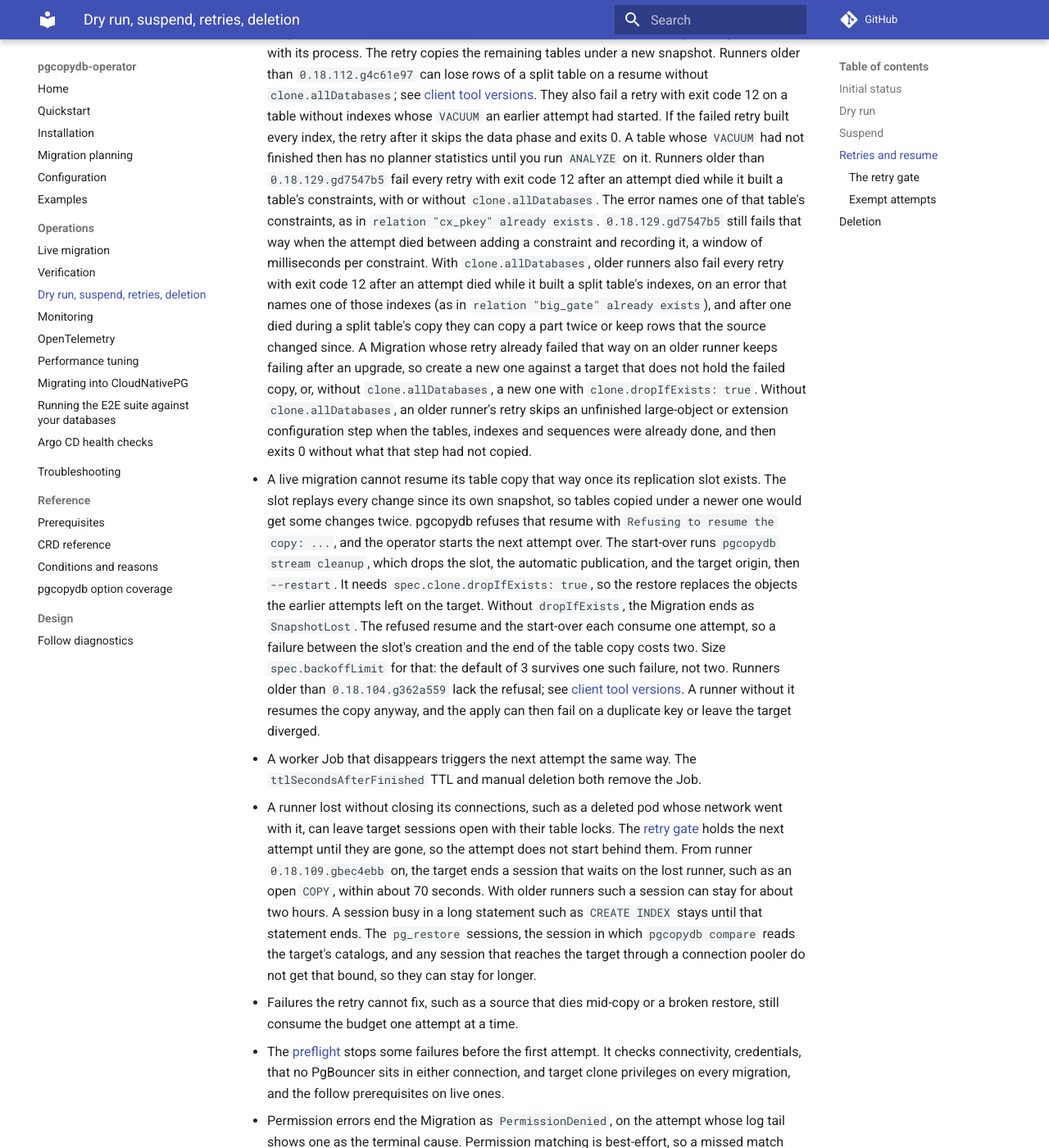
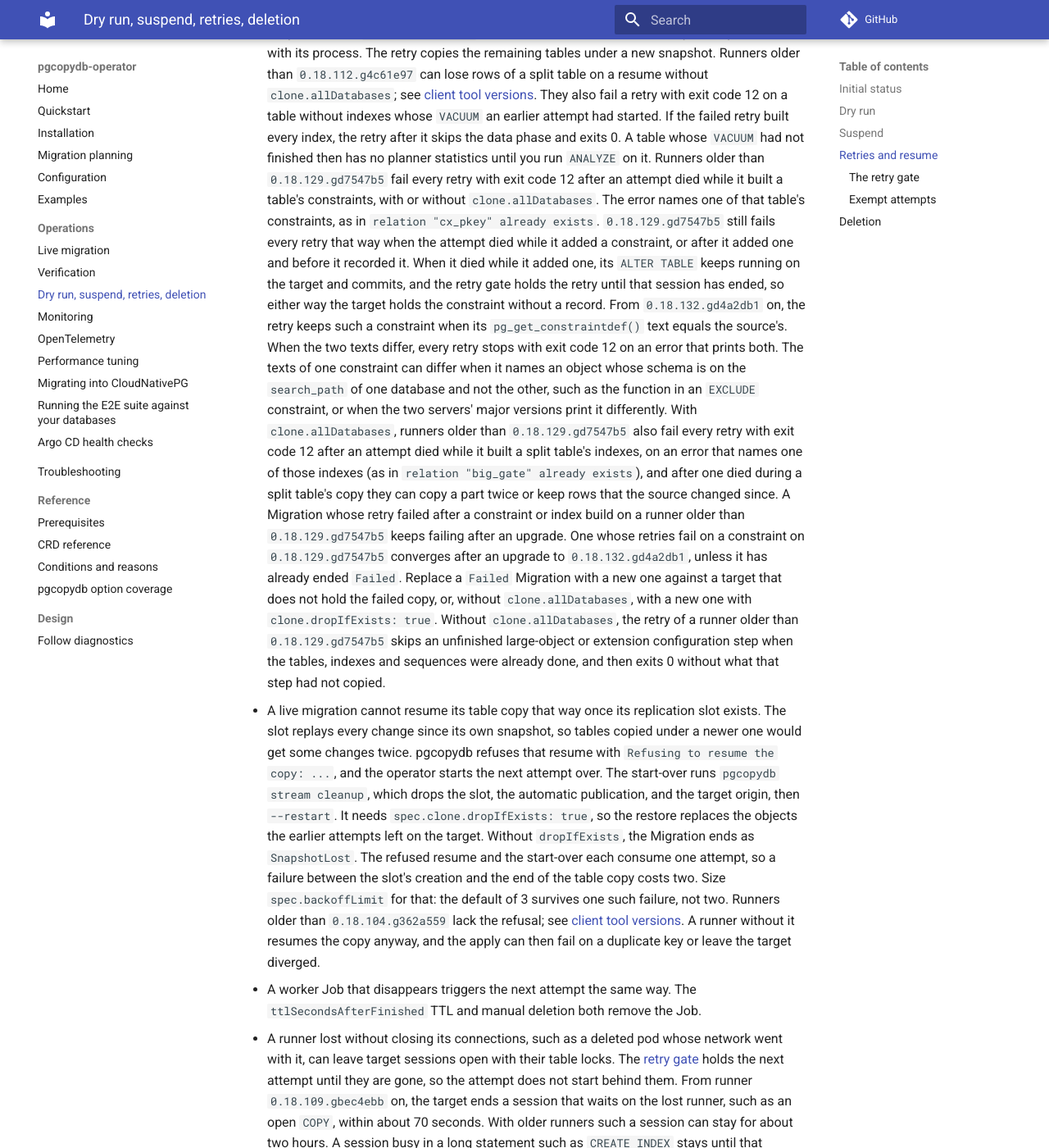
Before and after one commit to ydixken/pgcopydb-operator, an MkDocs documentation site: the page built from docs/operations/lifecycle.md, in a window 1280 px wide and 1400 px high, scrolled down 2291 px. Shown: the whole window at 82% size. Built offline with MkDocs 1.6.1 and Material for MkDocs 9.7.7, drawn with Linux system fonts in a browser that asks for light colours; comment, search, counter and statistics services are not loaded.

Commit message:
docs: replace the constraint window with what still stops a retry
The lifecycle guide called the remaining case a window of milliseconds per constraint.
A killed attempt's ALTER TABLE keeps running on the target and commits, and the retry gate waits for it, so on 0.18.129.gd7547b5 every retry failed after an attempt died while it added a constraint.
The lifecycle guide, the prerequisites and the runner README now say what 0.18.132.gd4a2db1 does with such a constraint and what still stops a retry.

```diff
--- a/docs/operations/lifecycle.md
+++ b/docs/operations/lifecycle.md
@@ -93,10 +93,16 @@ The operator owns the retry policy, so attempt counts and failure reasons live o
   A table whose `VACUUM` had not finished then has no planner statistics until you run `ANALYZE` on it.
   Runners older than `0.18.129.gd7547b5` fail every retry with exit code 12 after an attempt died while it built a table's constraints, with or without `clone.allDatabases`.
   The error names one of that table's constraints, as in `relation "cx_pkey" already exists`.
-  `0.18.129.gd7547b5` still fails that way when the attempt died between adding a constraint and recording it, a window of milliseconds per constraint.
-  With `clone.allDatabases`, older runners also fail every retry with exit code 12 after an attempt died while it built a split table's indexes, on an error that names one of those indexes (as in `relation "big_gate" already exists`), and after one died during a split table's copy they can copy a part twice or keep rows that the source changed since.
-  A Migration whose retry already failed that way on an older runner keeps failing after an upgrade, so create a new one against a target that does not hold the failed copy, or, without `clone.allDatabases`, a new one with `clone.dropIfExists: true`.
-  Without `clone.allDatabases`, an older runner's retry skips an unfinished large-object or extension configuration step when the tables, indexes and sequences were already done, and then exits 0 without what that step had not copied.
+  `0.18.129.gd7547b5` still fails every retry that way when the attempt died while it added a constraint, or after it added one and before it recorded it.
+  When it died while it added one, its `ALTER TABLE` keeps running on the target and commits, and the retry gate holds the retry until that session has ended, so either way the target holds the constraint without a record.
+  From `0.18.132.gd4a2db1` on, the retry keeps such a constraint when its `pg_get_constraintdef()` text equals the source's.
+  When the two texts differ, every retry stops with exit code 12 on an error that prints both.
+  The texts of one constraint can differ when it names an object whose schema is on the `search_path` of one database and not the other, such as the function in an `EXCLUDE` constraint, or when the two servers' major versions print it differently.
+  With `clone.allDatabases`, runners older than `0.18.129.gd7547b5` also fail every retry with exit code 12 after an attempt died while it built a split table's indexes, on an error that names one of those indexes (as in `relation "big_gate" already exists`), and after one died during a split table's copy they can copy a part twice or keep rows that the source changed since.
+  A Migration whose retry failed after a constraint or index build on a runner older than `0.18.129.gd7547b5` keeps failing after an upgrade.
+  One whose retries fail on a constraint on `0.18.129.gd7547b5` converges after an upgrade to `0.18.132.gd4a2db1`, unless it has already ended `Failed`.
+  Replace a `Failed` Migration with a new one against a target that does not hold the failed copy, or, without `clone.allDatabases`, with a new one with `clone.dropIfExists: true`.
+  Without `clone.allDatabases`, the retry of a runner older than `0.18.129.gd7547b5` skips an unfinished large-object or extension configuration step when the tables, indexes and sequences were already done, and then exits 0 without what that step had not copied.
 - A live migration cannot resume its table copy that way once its replication slot exists.
   The slot replays every change since its own snapshot, so tables copied under a newer one would get some changes twice.
   pgcopydb refuses that resume with `Refusing to resume the copy: ...`, and the operator starts the next attempt over.
```
Also changed, not shown: docs/reference/prerequisites.md (+5 -2 lines), images/runner/README.md (+8 -2 lines).
